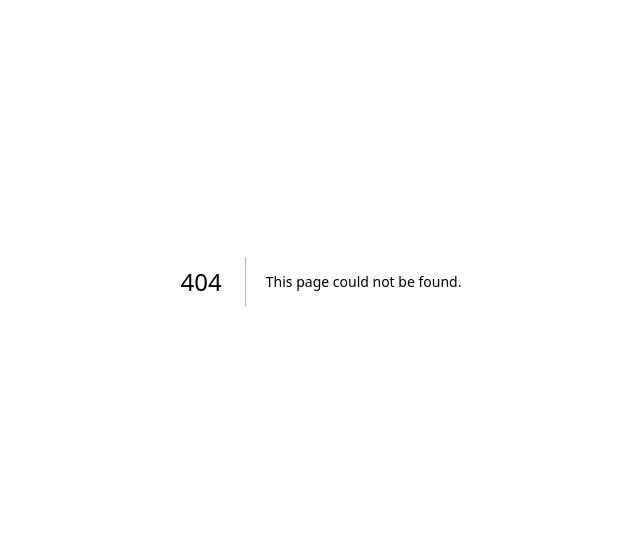
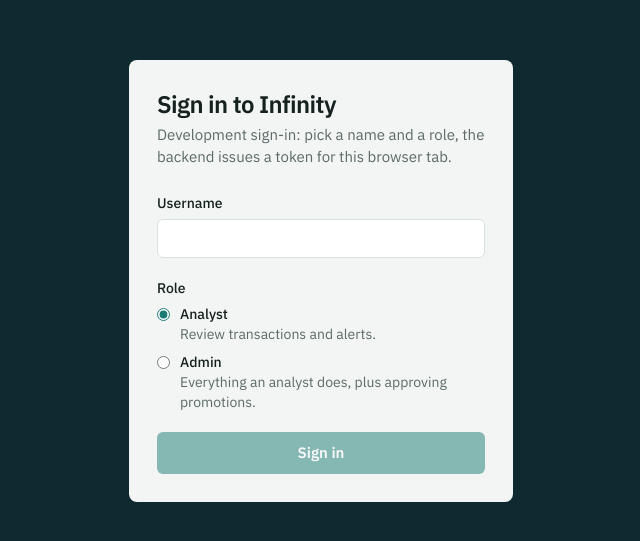
Before and after one commit to toubani12/infinity-mlops, a Next.js app in the folder apps/frontend-next/: page /login in a window 1280 px wide. Before the commit this address had no page. Shown: the part 119-660 px from the top of the page, without its empty margins (319-959 px from the left). Built offline with nearby package versions, Linux system fonts and the light colour scheme.

Commit message:
feat(web): add dev sign-in with a per-tab session

```diff
--- a/apps/frontend-next/src/app/(dashboard)/layout.tsx
+++ b/apps/frontend-next/src/app/(dashboard)/layout.tsx
@@ -1,5 +1,7 @@
 import type { ReactNode } from "react";
 import { ModelBadge } from "@/components/ModelBadge";
+import { RequireSession } from "@/components/RequireSession";
+import { SessionMenu } from "@/components/SessionMenu";
 import { Sidebar } from "@/components/Sidebar";
 
 export default function DashboardLayout({ children }: Readonly<{ children: ReactNode }>) {
@@ -7,10 +9,13 @@ export default function DashboardLayout({ children }: Readonly<{ children: React
     <div className="md:flex">
       <Sidebar />
       <div className="min-w-0 flex-1">
-        <div className="flex items-center justify-end gap-3 px-4 pt-4 sm:px-8 md:pt-6">
+        <div className="flex flex-wrap items-center justify-end gap-x-5 gap-y-2 px-4 pt-4 sm:px-8 md:pt-6">
+          <SessionMenu />
           <ModelBadge version={null} />
         </div>
-        <main className="mx-auto max-w-6xl px-4 pt-4 pb-16 sm:px-8">{children}</main>
+        <main className="mx-auto max-w-6xl px-4 pt-4 pb-16 sm:px-8">
+          <RequireSession>{children}</RequireSession>
+        </main>
       </div>
     </div>
   );
--- a/apps/frontend-next/src/app/layout.tsx
+++ b/apps/frontend-next/src/app/layout.tsx
@@ -4,6 +4,7 @@ import "@fontsource/ibm-plex-sans/400.css";
 import "@fontsource/ibm-plex-sans/500.css";
 import "@fontsource/ibm-plex-sans/600.css";
 import "@fontsource/ibm-plex-mono/400.css";
+import { SessionProvider } from "@/lib/auth";
 import "./globals.css";
 
 export const metadata: Metadata = {
@@ -14,7 +15,9 @@ export const metadata: Metadata = {
 export default function RootLayout({ children }: Readonly<{ children: ReactNode }>) {
   return (
     <html lang="en" className="h-full antialiased">
-      <body className="min-h-full">{children}</body>
+      <body className="min-h-full">
+        <SessionProvider>{children}</SessionProvider>
+      </body>
     </html>
   );
 }
--- /dev/null
+++ b/apps/frontend-next/src/app/login/page.tsx
@@ -0,0 +1,18 @@
+import type { Metadata } from "next";
+import { LoginForm } from "@/components/LoginForm";
+
+export const metadata: Metadata = { title: "Sign in" };
+
+export default function LoginPage() {
+  return (
+    <div className="flex min-h-screen items-center justify-center bg-rail px-4">
+      <main className="w-full max-w-sm rounded-lg bg-paper p-7">
+        <h1 className="text-2xl font-semibold tracking-tight">Sign in to Infinity</h1>
+        <p className="mt-1 mb-6 text-[15px] text-muted">
+          Development sign-in: pick a name and a role, the backend issues a token for this browser tab.
+        </p>
+        <LoginForm />
+      </main>
+    </div>
+  );
+}
--- /dev/null
+++ b/apps/frontend-next/src/components/LoginForm.tsx
@@ -0,0 +1,84 @@
+"use client";
+
+import { useRouter } from "next/navigation";
+import { useState, type FormEvent } from "react";
+import { ApiError, type Role } from "@/lib/api";
+import { useSession } from "@/lib/auth";
+
+export function LoginForm() {
+  const { signIn } = useSession();
+  const router = useRouter();
+  const [username, setUsername] = useState("");
+  const [role, setRole] = useState<Role>("analyst");
+  const [error, setError] = useState<string | null>(null);
+  const [submitting, setSubmitting] = useState(false);
+
+  async function onSubmit(event: FormEvent<HTMLFormElement>) {
+    event.preventDefault();
+    setSubmitting(true);
+    setError(null);
+    try {
+      await signIn(username.trim(), role);
+      router.replace("/transactions");
+    } catch (e) {
+      setError(
+        e instanceof ApiError && e.status === 404
+          ? "Dev sign-in is off. Start the backend with the local profile."
+          : e instanceof ApiError
+            ? e.message
+            : "The backend did not answer. Check that it runs on the configured API URL.",
+      );
+      setSubmitting(false);
+    }
+  }
+
+  return (
+    <form onSubmit={onSubmit} className="flex flex-col gap-5" noValidate>
+      <label className="flex flex-col gap-1.5 text-sm font-medium">
+        Username
+        <input
+          name="username"
+          required
+          maxLength={64}
+          autoComplete="username"
+          value={username}
+          onChange={(e) => setUsername(e.target.value)}
+          className="rounded-md border border-line bg-surface px-3 py-2 text-[15px] font-normal"
+        />
+      </label>
+      <fieldset className="flex flex-col gap-2 text-sm">
+        <legend className="mb-1.5 font-medium">Role</legend>
+        {(["analyst", "admin"] as const).map((value) => (
+          <label key={value} className="flex items-start gap-2.5">
+            <input
+              type="radio"
+              name="role"
+              value={value}
+              checked={role === value}
+              onChange={() => setRole(value)}
+              className="mt-1 accent-accent"
+            />
+            <span>
+              <span className="font-medium capitalize">{value}</span>
+              <span className="block text-muted">
+                {value === "analyst" ? "Review transactions and alerts." : "Everything an analyst does, plus approving promotions."}
+              </span>
+            </span>
+          </label>
+        ))}
+      </fieldset>
+      {error ? (
+        <p role="alert" className="rounded-md bg-risk-soft px-3 py-2 text-sm text-risk">
+          {error}
+        </p>
+      ) : null}
+      <button
+        type="submit"
+        disabled={submitting || username.trim() === ""}
+        className="rounded-md bg-accent px-4 py-2.5 text-[15px] font-semibold text-white disabled:opacity-50"
+      >
+        {submitting ? "Signing in" : "Sign in"}
+      </button>
+    </form>
+  );
+}
--- /dev/null
+++ b/apps/frontend-next/src/components/RequireSession.tsx
@@ -0,0 +1,21 @@
+"use client";
+
+import { useRouter } from "next/navigation";
+import { useEffect, type ReactNode } from "react";
+import { useSession } from "@/lib/auth";
+
+export function RequireSession({ children }: { children: ReactNode }) {
+  const { session, ready } = useSession();
+  const router = useRouter();
+
+  useEffect(() => {
+    if (ready && !session) {
+      router.replace("/login");
+    }
+  }, [ready, session, router]);
+
+  if (!session) {
+    return <p className="mt-10 text-sm text-muted">Checking your session.</p>;
+  }
+  return children;
+}
--- /dev/null
+++ b/apps/frontend-next/src/components/SessionMenu.tsx
@@ -0,0 +1,24 @@
+"use client";
+
+import { useSession } from "@/lib/auth";
+
+export function SessionMenu() {
+  const { session, signOut } = useSession();
+  if (!session) {
+    return null;
+  }
+  return (
+    <div className="flex items-center gap-3 text-sm">
+      <span className="text-muted">
+        Signed in as <span className="font-medium text-ink">{session.username}</span> ({session.role})
+      </span>
+      <button
+        type="button"
+        onClick={signOut}
+        className="rounded-md border border-line bg-surface px-2.5 py-1 font-medium text-ink hover:border-muted"
+      >
+        Sign out
+      </button>
+    </div>
+  );
+}
--- /dev/null
+++ b/apps/frontend-next/src/lib/auth/SessionProvider.tsx
@@ -0,0 +1,76 @@
+"use client";
+
+import { createContext, useCallback, useContext, useMemo, useSyncExternalStore, type ReactNode } from "react";
+import { authApi, type Role } from "@/lib/api";
+import { clearSession, loadSession, saveSession, type Session } from "./session";
+
+interface SessionContextValue {
+  session: Session | null;
+  ready: boolean;
+  signIn: (username: string, role: Role) => Promise<Session>;
+  signOut: () => void;
+}
+
+const SessionContext = createContext<SessionContextValue | null>(null);
+
+type Snapshot = { session: Session | null } | null;
+
+let snapshot: Snapshot = null;
+const listeners = new Set<() => void>();
+
+function setSnapshot(session: Session | null) {
+  snapshot = { session };
+  listeners.forEach((listener) => listener());
+}
+
+function subscribe(listener: () => void) {
+  listeners.add(listener);
+  return () => listeners.delete(listener);
+}
+
+function getSnapshot(): Snapshot {
+  if (snapshot === null) {
+    snapshot = { session: loadSession() };
+  }
+  return snapshot;
+}
+
+function getServerSnapshot(): Snapshot {
+  return null;
+}
+
+export function resetSessionStoreForTests() {
+  snapshot = null;
+}
+
+export function SessionProvider({ children }: { children: ReactNode }) {
+  const current = useSyncExternalStore(subscribe, getSnapshot, getServerSnapshot);
+
+  const signIn = useCallback(async (username: string, role: Role) => {
+    const issued = await authApi.devToken({ username, role });
+    const session: Session = { token: issued.token, expiresAt: issued.expiresAt, username, role };
+    saveSession(session);
+    setSnapshot(session);
+    return session;
+  }, []);
+
+  const signOut = useCallback(() => {
+    clearSession();
+    setSnapshot(null);
+  }, []);
+
+  const value = useMemo<SessionContextValue>(
+    () => ({ session: current?.session ?? null, ready: current !== null, signIn, signOut }),
+    [current, signIn, signOut],
+  );
+
+  return <SessionContext.Provider value={value}>{children}</SessionContext.Provider>;
+}
+
+export function useSession(): SessionContextValue {
+  const value = useContext(SessionContext);
+  if (!value) {
+    throw new Error("useSession must be used inside SessionProvider");
+  }
+  return value;
+}
--- /dev/null
+++ b/apps/frontend-next/src/lib/auth/index.ts
@@ -0,0 +1,2 @@
+export * from "./session";
+export { SessionProvider, useSession } from "./SessionProvider";
--- /dev/null
+++ b/apps/frontend-next/src/lib/auth/session.ts
@@ -0,0 +1,47 @@
+import type { Role } from "@/lib/api";
+
+export interface Session {
+  token: string;
+  expiresAt: string;
+  username: string;
+  role: Role;
+}
+
+const STORAGE_KEY = "infinity.session";
+
+export function isExpired(session: Session, now: number = Date.now()): boolean {
+  return Date.parse(session.expiresAt) <= now;
+}
+
+export function loadSession(now: number = Date.now()): Session | null {
+  try {
+    const raw = window.sessionStorage.getItem(STORAGE_KEY);
+    if (!raw) {
+      return null;
+    }
+    const session = JSON.parse(raw) as Session;
+    if (!session.token || isExpired(session, now)) {
+      window.sessionStorage.removeItem(STORAGE_KEY);
+      return null;
+    }
+    return session;
+  } catch {
+    return null;
+  }
+}
+
+export function saveSession(session: Session): void {
+  try {
+    window.sessionStorage.setItem(STORAGE_KEY, JSON.stringify(session));
+  } catch {
+    // Storage can be blocked (private mode); the in-memory session still works for this tab.
+  }
+}
+
+export function clearSession(): void {
+  try {
+    window.sessionStorage.removeItem(STORAGE_KEY);
+  } catch {
+    // Same as above: nothing to clear when storage is unavailable.
+  }
+}
--- /dev/null
+++ b/apps/frontend-next/src/test/fixtures.ts
@@ -0,0 +1,41 @@
+import { FEATURE_NAMES, type FeatureVector, type Transaction } from "@/lib/api";
+import type { Session } from "@/lib/auth";
+
+export const features = Object.fromEntries(FEATURE_NAMES.map((name, i) => [name, i / 10])) as FeatureVector;
+
+export function transaction(overrides: Partial<Transaction> = {}): Transaction {
+  return {
+    transactionId: "7f8d4c2e-1b3a-4e5f-9a6b-0c1d2e3f4a5b",
+    timestamp: "2026-10-26T09:15:00Z",
+    receivedAt: "2026-10-26T09:15:00Z",
+    amount: 149.62,
+    features,
+    label: null,
+    fraudScore: 0.0123,
+    isFraud: false,
+    modelVersion: "3",
+    scoredAt: "2026-10-26T09:15:00.041Z",
+    ...overrides,
+  };
+}
+
+export function session(overrides: Partial<Session> = {}): Session {
+  return {
+    token: "jwt-token",
+    expiresAt: new Date(Date.now() + 3_600_000).toISOString(),
+    username: "ana",
+    role: "analyst",
+    ...overrides,
+  };
+}
+
+export function jsonResponse(body: unknown, status = 200) {
+  return new Response(JSON.stringify(body), {
+    status,
+    headers: { "Content-Type": status >= 400 ? "application/problem+json" : "application/json" },
+  });
+}
+
+export function page<T>(content: T[]) {
+  return { content, page: 0, size: 100, totalElements: content.length, totalPages: 1 };
+}
```
Also changed, not shown: 2 other files (tests, documents, lock files or other folders).
